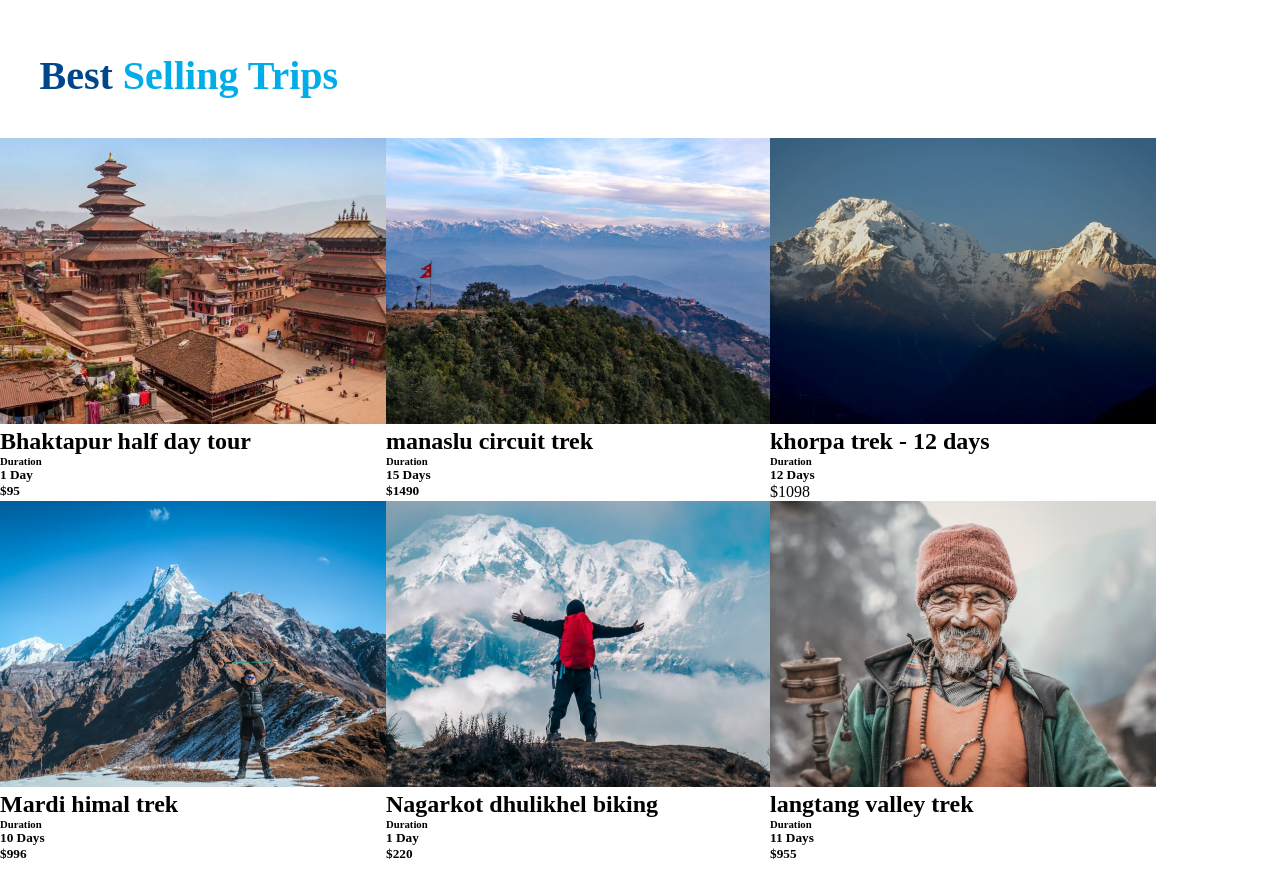
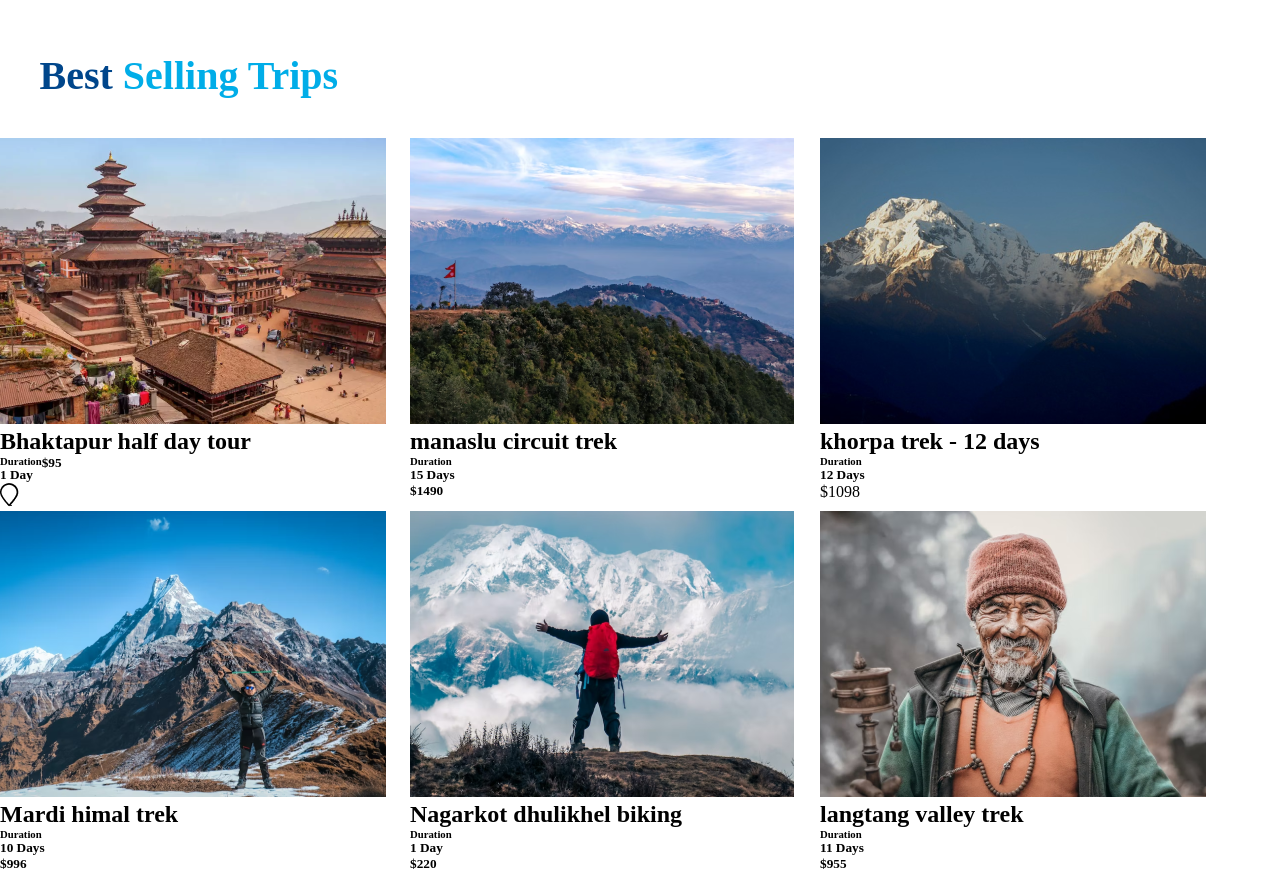
Before and after one commit to abdullah-al-mohammad/Travel-and-Tour, a plain HTML site: page index.html in a window 1280 px wide. Shown: the part 1860-2732 px from the top of the page. Drawn offline with Linux system fonts and the light colour scheme.

Commit message:
new css added

```diff
--- a/assets/css/style.css
+++ b/assets/css/style.css
@@ -10,7 +10,7 @@
 }
 .d-grid{
     display: grid;
-    grid-template-columns: repeat(5, 200px);
+    grid-template-columns: repeat(3, 410px);
 }
 .d-flex{
     display: flex;
@@ -26,6 +26,9 @@
 }
 .items-center{
     align-items: center;
+}
+.justify-between{
+    justify-content: space-between;
 }
 .top{
     margin:50px;
@@ -51,7 +54,7 @@
 }
 /* search bar */
 .card{
-    background-color:  #F2FBFE;;
+    background-color:  #F2FBFE;
 }
 .card h4{
     background-color:rgba(0, 70, 139, 0.08); ;
--- a/index.html
+++ b/index.html
@@ -18,9 +18,8 @@
                 <p>Exclusive tours, Special vacations in Nepal, Luxury trips <br>
                     and treks in mountains.</p>
             </div>
-
         </section>
-        <section>
+        <section class="">
             <div class="d-flex card justify-center items-center">
                 <h3>Find your Holiday</h3>
                 <h4>Destination</h4>
@@ -72,13 +71,18 @@
         </section>
         <section class="container">
             <h1>Best <span> Selling Trips</span></h1>
-            <div class="d-flex">
+            <div class="d-grid">
                 <div>
                     <img src="./assets/images/best selling/Rectangle 10.png" alt="">
                     <h2>Bhaktapur half day tour</h2>
-                    <h6>Duration</h6>
-                    <h5>1 Day</h5>
-                    <h5>$95</h5>
+                    <div class="d-flex">
+                        <div>
+                            <h6>Duration</h6>
+                            <h5>1 Day</h5>
+                            <img src="./assets/images/Path_308.png" alt="">
+                        </div>
+                        <h5>$95</h5>
+                    </div>
                 </div>
                 <div>
                     <img src="./assets/images/best selling/Rectangle 20.png" alt="">
@@ -94,8 +98,6 @@
                     <h5>12 Days</h5>
                     <vh5>$1098</h5>
                 </div>
-            </div>
-            <div class="d-flex">
                 <div>
                     <img src="./assets/images/best selling/Rectangle 25.png" alt="">
                     <h2>Mardi himal trek</h2>
```
Also changed, not shown: assets/images/Path_308.png (added).
